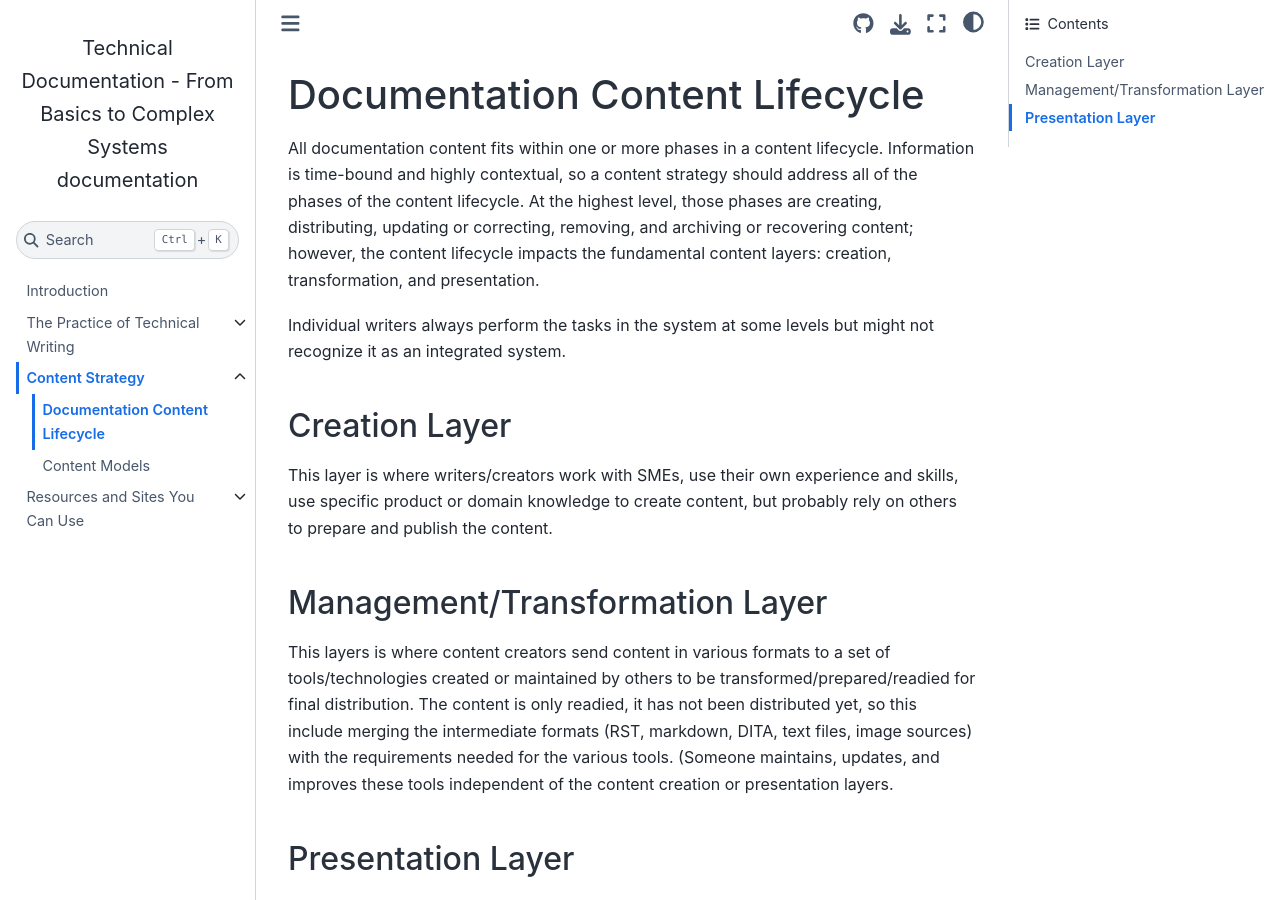
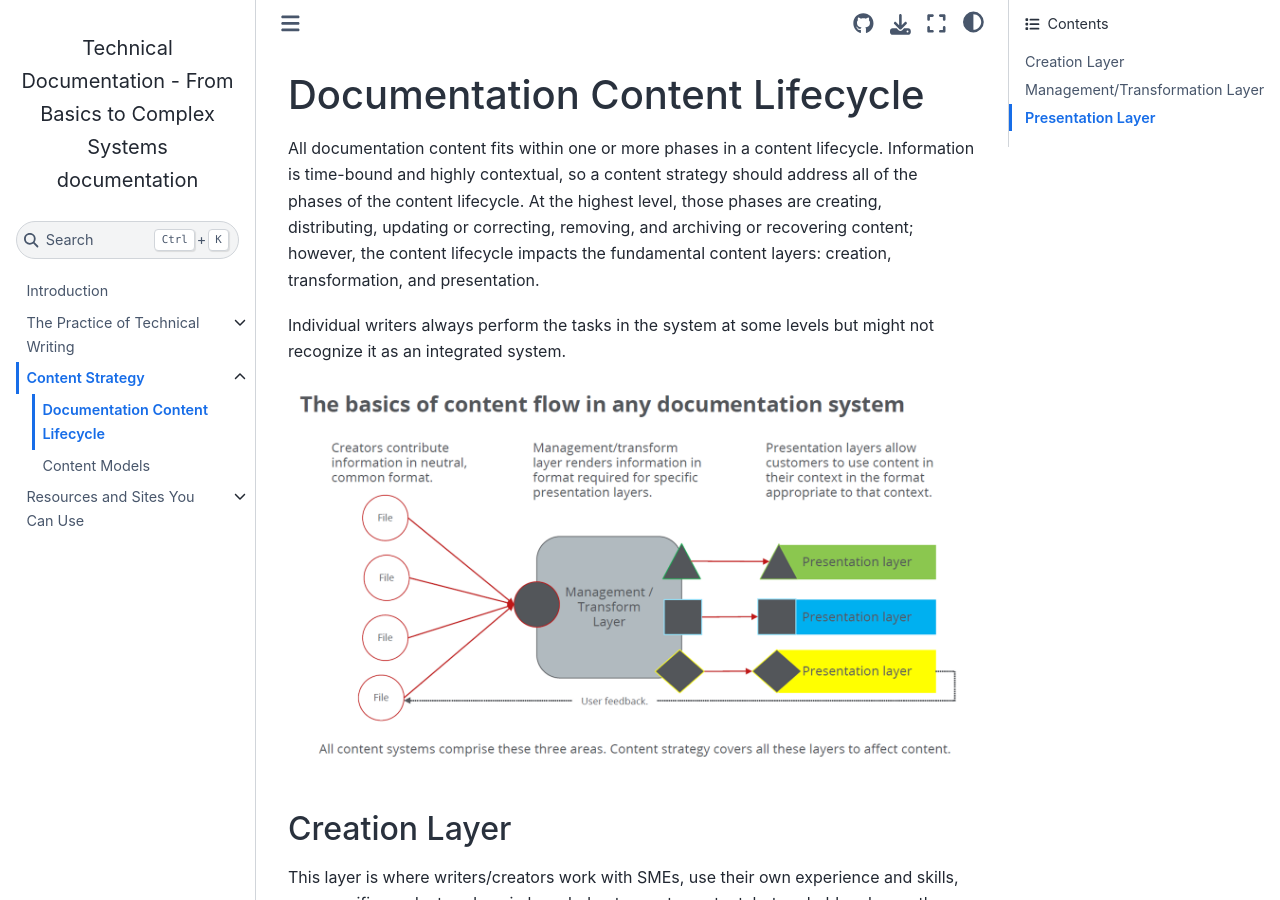
Before and after one commit to johnkinsky/book, a Sphinx documentation site: the page built from docs/source/content/contentlifecycle.rst, in a window 1280 px wide and 900 px high. Built offline with Sphinx 7.4.7 and the Sphinx Book theme 1.1.4, drawn with Linux system fonts in a browser that asks for light colours.

Commit message:
Add image directory

```diff
--- a/docs/source/content/contentlifecycle.rst
+++ b/docs/source/content/contentlifecycle.rst
@@ -6,6 +6,9 @@ Documentation Content Lifecycle
 All documentation content fits within one or more phases in a content lifecycle. Information is time-bound and highly contextual, so a content strategy should address all of the phases of the content lifecycle. At the highest level, those phases are creating, distributing, updating or correcting, removing, and archiving or recovering content; however, the content lifecycle impacts the fundamental content layers: creation, transformation, and presentation.
 
 Individual writers always perform the tasks in the system at some levels but might not recognize it as an integrated system.
+
+.. image:: ../images/contentlayers.png
+
 
 ===================================
 Creation Layer
```
Also changed, not shown: docs/source/images/contentlayers.png (added).
